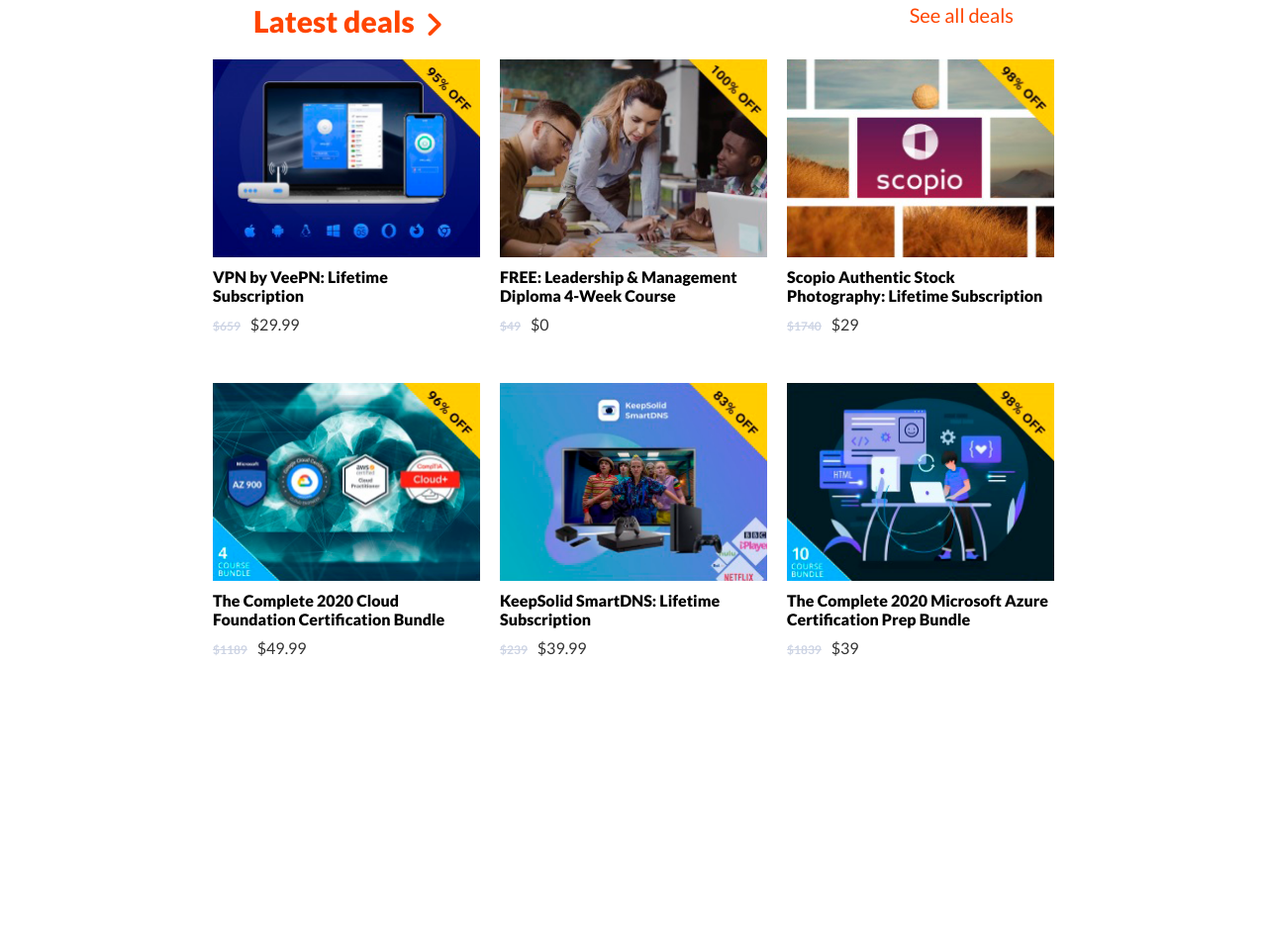
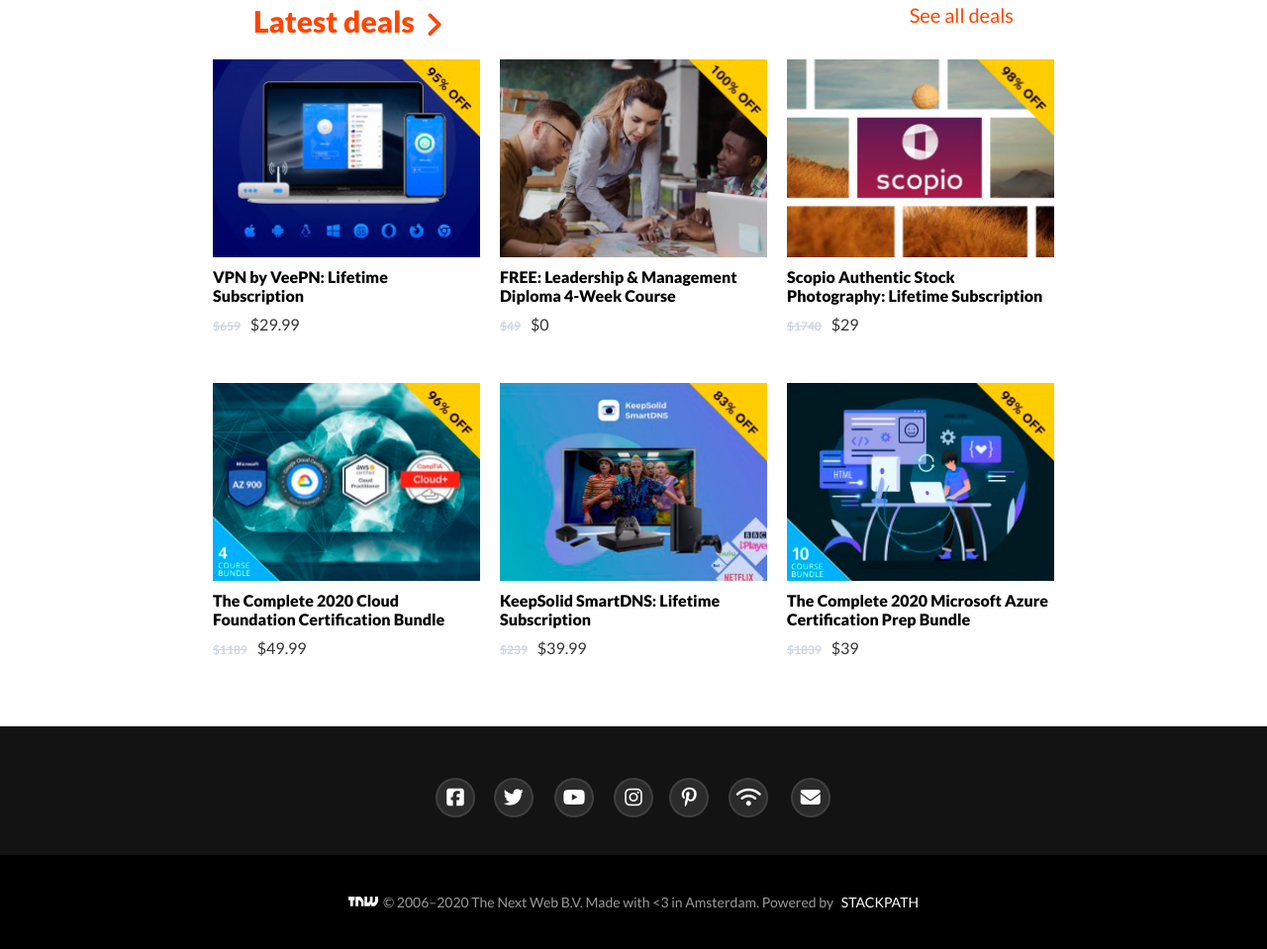
Before and after one commit to diazgio/The-Next-Web-project, a website: page index.html in a window 1280 px wide. Shown: the part 4501-5460 px from the top of the page at 99% size. Before the commit the page ends 5235 px from the top, so only its background shows below. Drawn offline with Linux system fonts and the light colour scheme.

Commit message:
Footer HTML marck up and CSS

```diff
--- a/index.html
+++ b/index.html
@@ -980,10 +980,22 @@
     </main>
     <footer class="footer">
         <div class="footer-top">
+            <div class="footer-icons flex">
+                <i class="fab fa-facebook-square"></i>
+                <i class="fab fa-twitter"></i>
+                <i class="fab fa-youtube"></i>
+                <i class="fab fa-instagram"></i>
+                <i class="fab fa-pinterest-p"></i>
+                <i class="fas fa-wifi"></i>
+                <i class="fas fa-envelope"></i>
+            </div>
+            <div class="footer-links">
 
+            </div>
         </div>
-        <div class="footer-bottom">
-
+        <div class="footer-bottom flex">
+            <img src="./img/logo-white.png" alt="logo" width="30" height="10">
+            <p> © 2006–2020 The Next Web B.V. Made with <3 in Amsterdam. Powered by <a href="#"> STACKPATH</a></p>
         </div>
     </footer>
 </body>
--- a/style.css
+++ b/style.css
@@ -816,6 +816,63 @@
     text-decoration: underline;
 }
 
+/*--------------------Footer-------------------------*/
+
+.footer-top {
+    background-color: var(--color-header);
+    padding: 4.2rem 0 2.8rem 0;
+}
+
+.footer-icons {
+    justify-content: center;
+    align-items: center;
+}
+
+.footer-icons i {
+    color: white;
+    font-size: 2rem;
+    padding: 2rem;
+    position: relative;
+    z-index: 10;
+}
+
+.footer-icons i::after {
+    content: "";
+    position: absolute;
+    width: 4rem;
+    height: 4rem;
+    border-radius: 50%;
+    background-color: rgba(255,255,255,0.1);
+    top: 50%;
+    left: 50%;
+    transform: translate(-50%,-50%);
+    border: rgba(255,255,255,0.1) 2px solid;
+    z-index: 3;
+}
+
+.footer-icons i:hover::after {
+    cursor: pointer;
+}
+
+.footer-bottom {
+    background-color: black;
+    padding: 3.9rem 0;
+    justify-content: center;
+    align-items: center;
+}
+
+.footer-bottom p {
+    font-size: 1.4rem;
+    color: rgba(255,255,255, 0.6);
+    margin-left: 0.5rem;
+}
+
+.footer-bottom a {
+    margin-left: 0.5rem;
+    color: white;
+    text-decoration: none;
+}
+
 /* ----------------- Media Queries ----------------- */
 
 @media only screen and (max-width: 1590px) {
```
